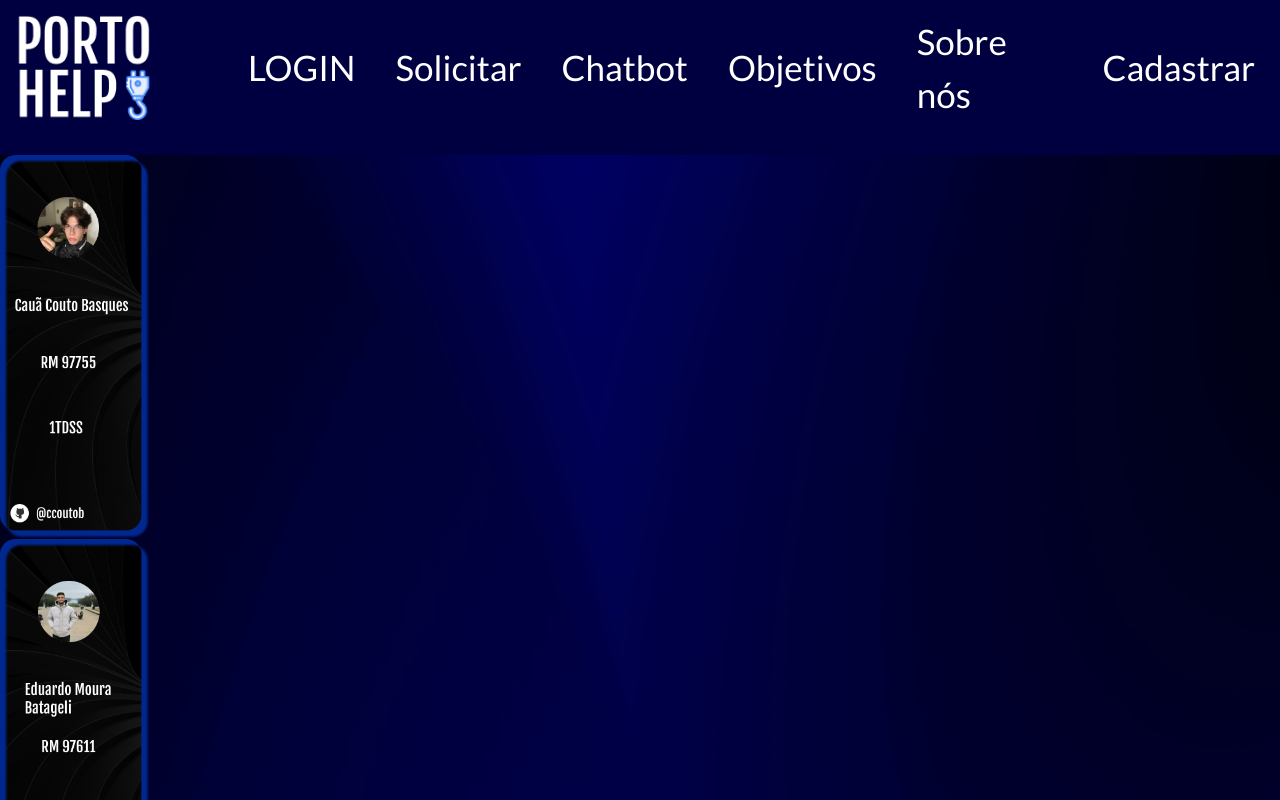
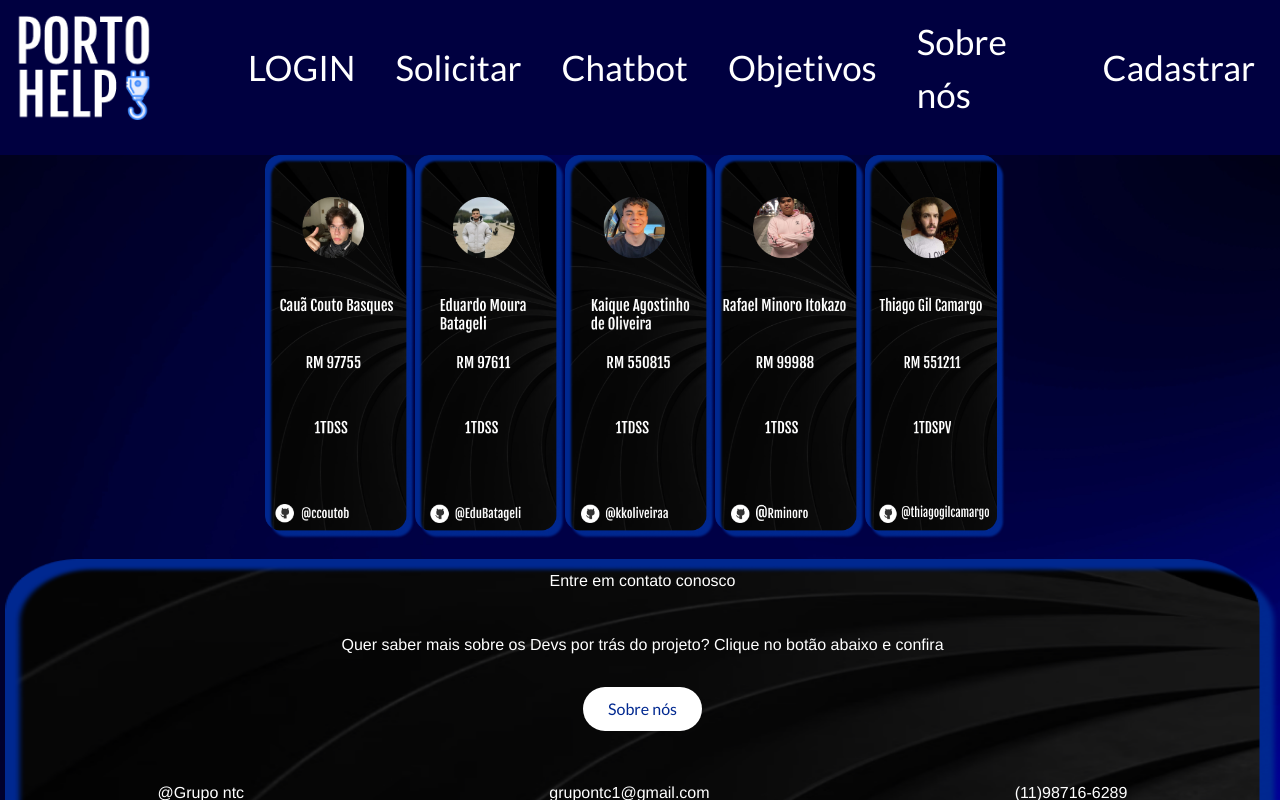
Before and after one commit to kkoliveiraa/Sprint_4_Web, a Next.js app: page /link/sobrenos in a window 1280 px wide. Shown: the top 800 px of the page. Built offline with nearby package versions, Linux system fonts and the light colour scheme.

Commit message:
css integrantes

```diff
--- a/src/app/link/sobrenos/style.css
+++ b/src/app/link/sobrenos/style.css
@@ -1,3 +1,8 @@
 body{
   overflow:visible;
 }
+
+#divIntegrantes{
+  display: flex;
+  justify-content: center;
+}
```
